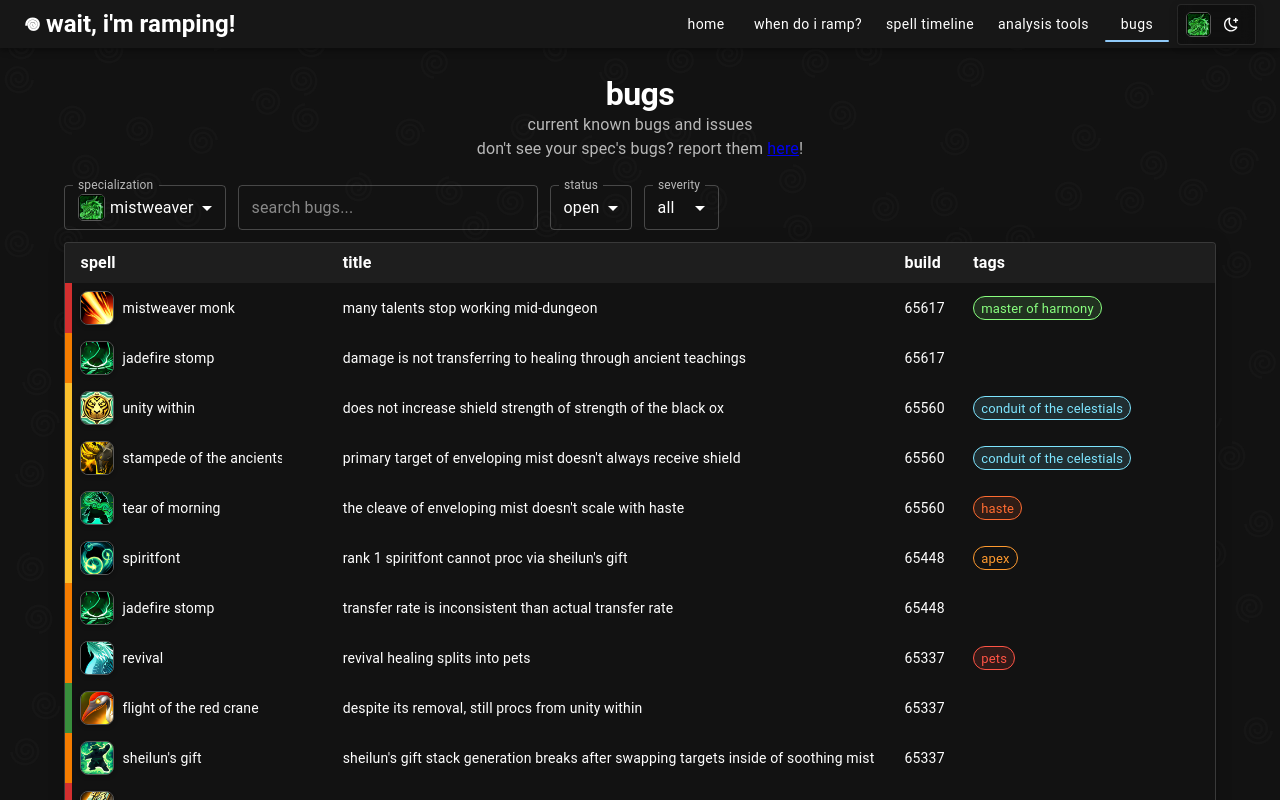
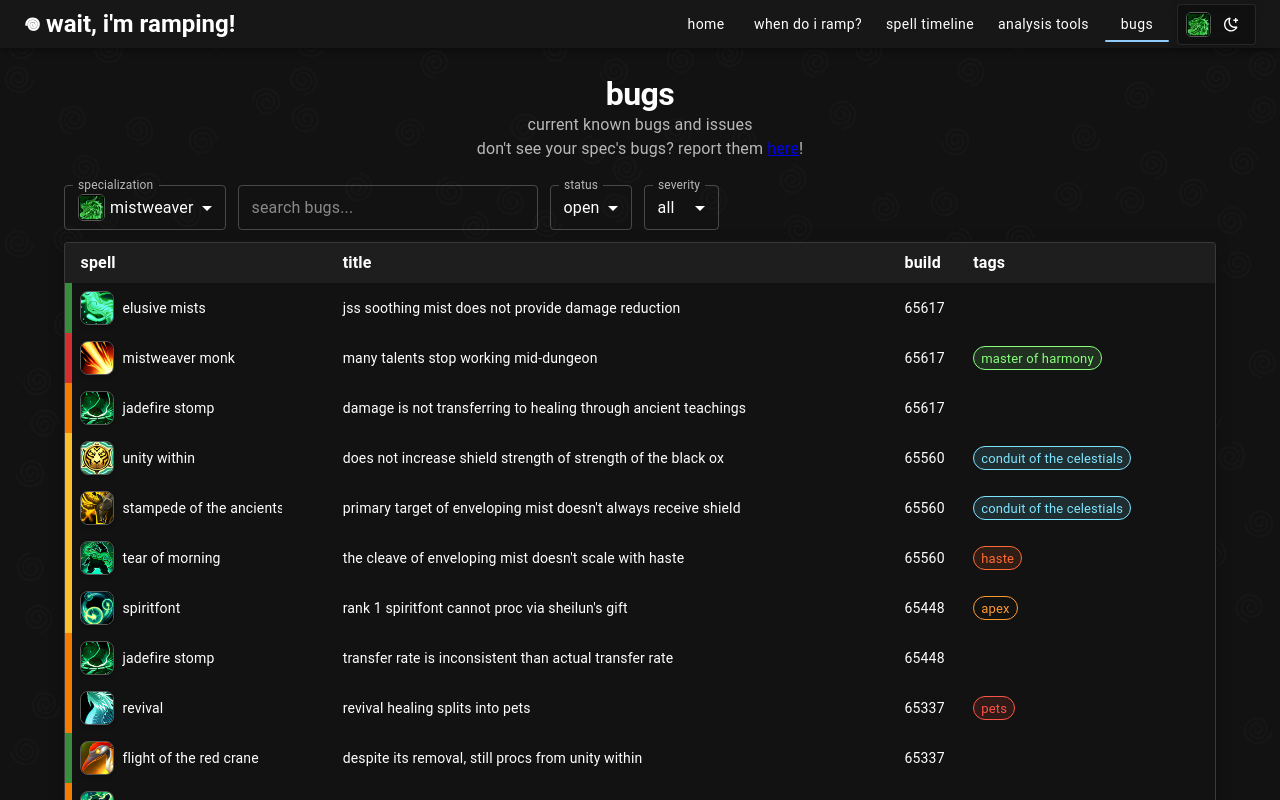
Before and after one commit to lolswirl/wait-im-ramping, a Next.js app: page /bugs in a window 1280 px wide. Shown: the top 800 px of the page. Built offline with nearby package versions, Linux system fonts and the light colour scheme; what @mui/material-nextjs would draw is missing.

Commit message:
jss does not provide elusive mists

```diff
--- a/src/data/specs/monk/mistweaver/bugs.ts
+++ b/src/data/specs/monk/mistweaver/bugs.ts
@@ -758,7 +758,15 @@ const BUGS: Bug[] = [
             "Harmonic Surge: https://www.warcraftlogs.com/reports/x4PZFHJkmXw98cjb?boss=-3&difficulty=0&type=auras&source=6&ability=1270990&pins=0%24Separate%24%23244F4B%24casts%24-1%240.0.0.Any%240.0.0.Any%24true%240.0.0.Any%24true%24100780\n" +
             "Aspect of Harmony (Vitality): https://www.warcraftlogs.com/reports/FMKmTZk9NhrwGqtp?fight=last&type=auras&source=255&pins=2%24Separate%24%23244F4B%24auras-gained%24-1%240.0.0.Any%240.0.0.Any%24true%240.0.0.Any%24true%24450521%7C450526%7C450711%7C450769%7C450531",
         tags: [TAGS.MOH]
-    }
+    },
+    {
+        spell: TALENTS.ELUSIVE_MISTS,
+        affectedSpells: [TALENTS.JADE_SERPENT_STATUE],
+        severity: SEVERITY.LOW,
+        title: "JSS Soothing Mist does not provide damage reduction",
+        description: "Elusive Mists does not provide damage reduction when Soothing Mist is cast by Jade Serpent Statue - only works with personal SooM and Spiritfont SooM",
+        lastBuildTested: "65617",
+    },
 ];
 
 export default BUGS;
```
